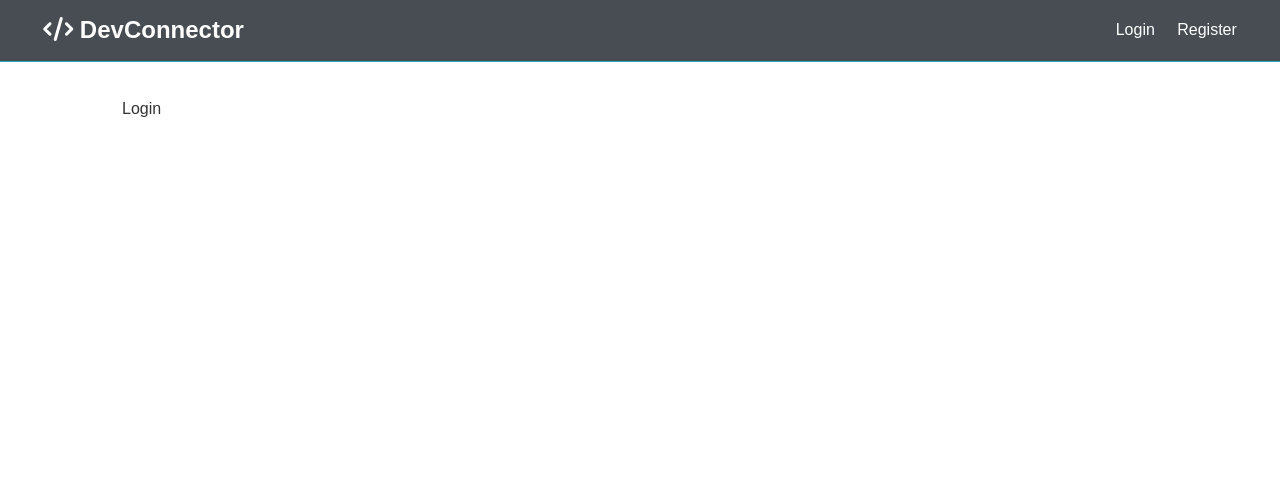
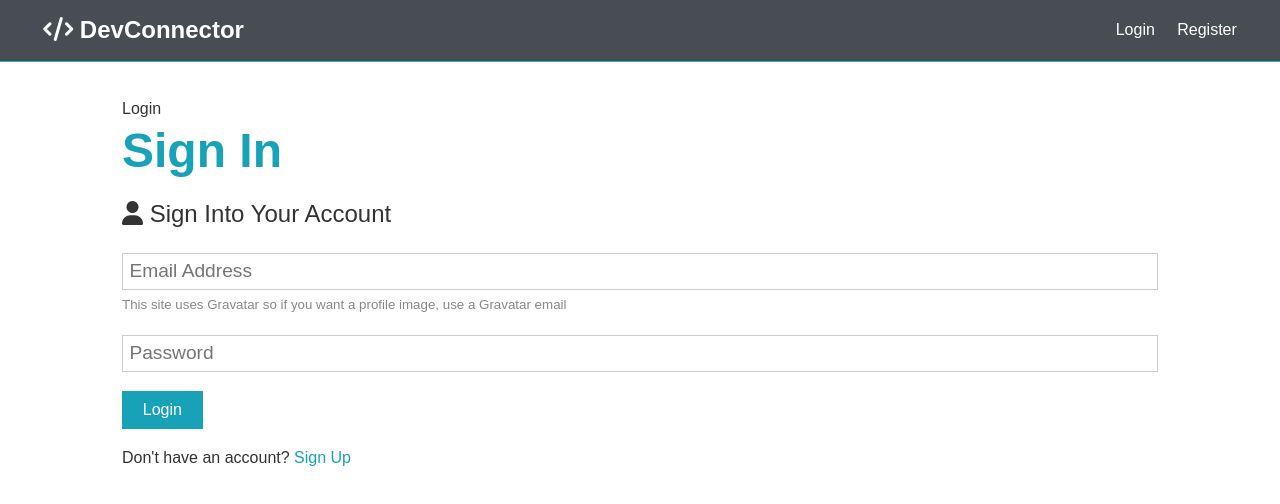
Before and after one commit to psg-study-projects/udemy-mern-front-to-back, a React (Create React App) app in the folder client/: page /login in a window 1280 px wide. Shown: the top 504 px of the page. Built offline with nearby package versions, Linux system fonts and the light colour scheme.

Commit message:
Completed Ch 37: Creating a Redux Store

```diff
--- a/client/package.json
+++ b/client/package.json
@@ -11,6 +11,7 @@
     "react-redux": "^7.1.0",
     "react-router-dom": "^5.0.1",
     "react-scripts": "3.0.1",
+    "redux": "^4.0.1",
     "redux-devtools-extension": "^2.13.8",
     "redux-thunk": "^2.3.0"
   },
--- a/client/src/components/auth/Login.js
+++ b/client/src/components/auth/Login.js
@@ -1,10 +1,56 @@
-import React from 'react';
-//import React, { Fragment } from 'react';
+import React, { Fragment, useState } from 'react';
+import { Link } from 'react-router-dom';
 
 const Login = () => {
+    const [formData, setFormData] = useState({
+        email:'',
+        password:''
+    });
+
+    const { email, password } = formData; // destruct
+
+    const onChange = e => setFormData({ ...formData, [e.target.name]: e.target.value });
+
+    const onSubmit = async e => {
+        e.preventDefault();
+    }
+
     return (
-        <div>Login</div>
-
+        <Fragment>
+            <div>Login</div>
+            <h1 className="large text-primary">Sign In</h1>
+            <p className="lead"><i className="fas fa-user"></i> Sign Into Your Account</p>
+            <form className="form" onSubmit={e => onSubmit(e)}>
+                <div className="form-group">
+                    <input
+                        type="email"
+                        placeholder="Email Address"
+                        value={email}
+                        onChange={e => onChange(e)}
+                        name="email"
+                        required
+                    />
+                    <small className="form-text">
+                        This site uses Gravatar so if you want a profile image, use a
+                        Gravatar email
+                    </small>
+                </div>
+                <div className="form-group">
+                    <input
+                        type="password"
+                        placeholder="Password"
+                        name="password"
+                        value={password}
+                        onChange={e => onChange(e)}
+                        minLength="6"
+                    />
+                </div>
+                <input type="submit" className="btn btn-primary" value="Login" />
+            </form>
+            <p className="my-1">
+                Don't have an account? <Link to='/register'>Sign Up</Link>
+            </p>
+        </Fragment>
     );
 };
 
--- a/client/src/components/auth/Register.js
+++ b/client/src/components/auth/Register.js
@@ -1,4 +1,6 @@
 import React, { Fragment, useState } from 'react';
+import { Link } from 'react-router-dom';
+//import axios from 'axios';
 
 const Register = () => {
 
@@ -14,15 +16,35 @@ const Register = () => {
 
     const { name, email, password, password2 } = formData; // destruct
 
-    // in formData, we only want to change the name (or one field), so we need to make a copy of     using the spread operator
+    // in formData, we only want to change the name (or one field), so we need to make a copy of formDatausing the spread operator
     const onChange = e => setFormData({ ...formData, [e.target.name]: e.target.value });
 
-    const onSubmit = e => {
+    const onSubmit = async e => {
         e.preventDefault();
         if ( password !== password2 ) {
             console.log('Passwords must match');
         } else {
-            console.log(formData);
+            //console.log(formData);
+            /* use axios
+            const newUser = {
+                name,
+                email,
+                password
+            };
+            try {
+                const config = {
+                    headers: {
+                        'Content-Type': 'application/json'
+                    }
+                };
+                const body = JSON.stringify(newUser);
+                const res = await axios.post('/api/users', body, config); // axios returns a promise
+                console.log(res.data); // should be token
+            } catch(err) {
+                console.error(err.response.data);
+            }
+        }
+        */
         }
     }
 
@@ -79,7 +101,7 @@ const Register = () => {
                 <input type="submit" className="btn btn-primary" value="Register" />
             </form>
             <p className="my-1">
-                Already have an account? <a href="login.html">Sign In</a>
+                Already have an account? <Link to='/login'>Sign In</Link>
             </p>
         </Fragment>
     );
--- /dev/null
+++ b/client/src/reducers/index.js
@@ -0,0 +1,4 @@
+import { combineReducers } from 'redux';
+
+export default combineReducers({
+});
--- /dev/null
+++ b/client/src/store.js
@@ -0,0 +1,16 @@
+import { createStore, applyMiddleware } from 'redux';
+import { composeWithDevTools } from 'redux-devtools-extension';
+import thunk from 'redux-thunk';
+import rootReducer from './reducers'; // from index.js
+
+const initialState = {}; // all init state will be in reducers
+
+const middleware = [thunk];
+
+const store = createStore(
+    rootReducer,
+    initialState,
+    composeWithDevTools(applyMiddleware(...middleware)) // %TODO: what about prod environment (?)
+);
+
+export default store;
```
Also changed, not shown: client/src/App.js (+7 -0 lines), 1 other file (tests, documents, lock files or other folders).
